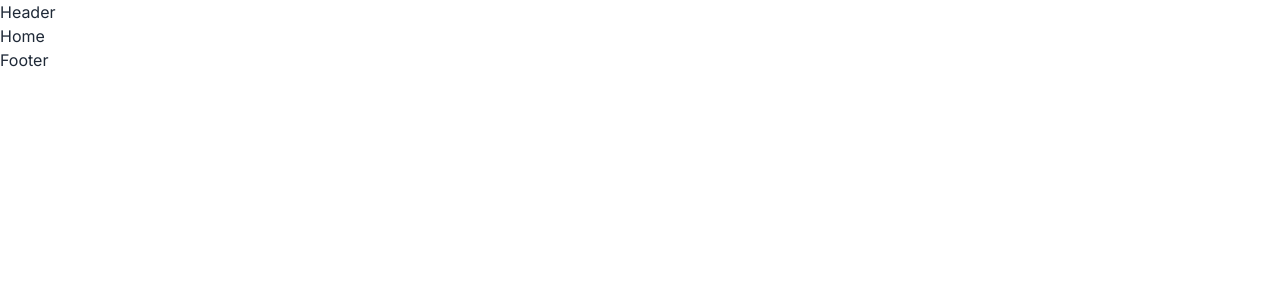
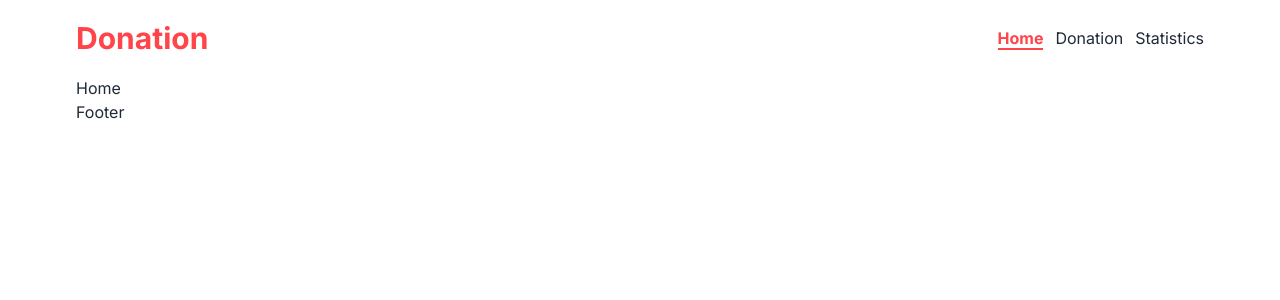
Before and after one commit to billalhossain2/donation-campaign, a React (Vite) app: page / in a window 1280 px wide. Shown: the top 300 px of the page. Built offline with nearby package versions, Linux system fonts and the light colour scheme.

Commit message:
add navbar with styles. active link also added

```diff
--- a/src/Root.jsx
+++ b/src/Root.jsx
@@ -1,8 +1,9 @@
 import { Outlet } from 'react-router-dom'
+import Navbar from './components/Shared/Navbar/Navbar'
 const Root = () => {
   return (
-    <div>
-      <h1>Header</h1>
+    <div className='lg:max-w-[90%] md:max-w-[95%] px-3 mx-auto'>
+      <Navbar></Navbar>
       <Outlet></Outlet>
       <h1>Footer</h1>
     </div>
--- /dev/null
+++ b/src/components/Shared/Navbar/Navbar.css
@@ -0,0 +1,5 @@
+.active{
+    color:#FF444A;
+    font-weight: bolder;
+    border-bottom: 2px solid #FF444A;
+}
--- /dev/null
+++ b/src/components/Shared/Navbar/Navbar.jsx
@@ -0,0 +1,16 @@
+import { NavLink } from "react-router-dom";
+import "./Navbar.css";
+const Navbar = () => {
+  return (
+    <div className="flex justify-between items-center my-5">
+        <div><p className="text-[#FF444A] font-bold text-3xl">Donation</p></div>
+        <ul className="flex gap-3">
+            <li><NavLink to="/">Home</NavLink></li>
+            <li><NavLink to="./all-donation">Donation</NavLink></li>
+            <li><NavLink to="./donation-details">Statistics</NavLink></li>
+        </ul>
+    </div>
+  )
+}
+
+export default Navbar
```
